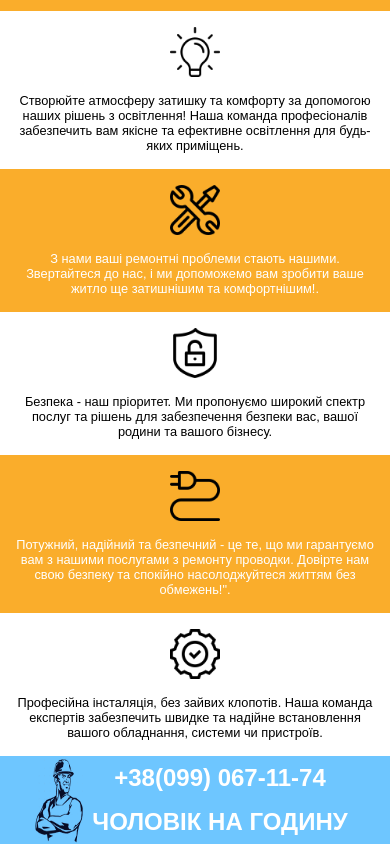
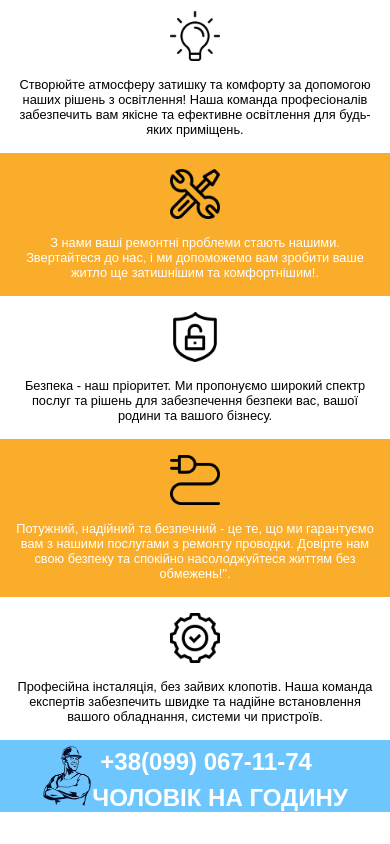
Before and after one commit to Miranna472/plumber, a website: page index.html in a window 390 px wide. Shown: the part 812-1656 px from the top of the page. After the commit the page ends 1624 px from the top, so only its background shows below. Drawn offline with Linux system fonts and the light colour scheme.

Commit message:
adits for responsive site

```diff
--- a/index.html
+++ b/index.html
@@ -77,11 +77,11 @@
     </main>
     <footer>
         <img class="logo" src="./img/logo.webp" alt="logo">
-        <div class="container">
-            <p class="tel">
+        <div class="contacts">
+            <div class="tel">
                 <a href="tel:+380990671174">+38(099) 067-11-74</a>
-            </p>
-            <p class="title">ЧОЛОВІК НА ГОДИНУ</p>
+            </div>
+            <div class="title">ЧОЛОВІК НА ГОДИНУ</div>
         </div>
     </footer>
 </body>
--- a/style.scss
+++ b/style.scss
@@ -28,8 +28,6 @@ header {
         flex-direction: row;
         justify-content: center;
         align-items: center;
-        gap: 1rem;
-        margin: 0.5rem;
 
         .logo {
             max-width: 50px;
@@ -222,6 +220,7 @@ footer {
     background-color: $primary-light;
     display: flex;
     justify-content: center;
+    align-items: center;
 
     .container {
         display: flex;
@@ -243,7 +242,6 @@ footer {
 
     .tel {
         font-weight: 700;
-        gap: 1rem;
         margin: 0.5rem;
         font-size: 1.5rem;
 
@@ -258,8 +256,6 @@ footer {
 
     .title {
         font-weight: 700;
-        gap: 1rem;
-        margin: 0.5rem;
         color: $light;
         font-size: 1.5rem;
 
```
Also changed, not shown: style.css, 1 other file.
